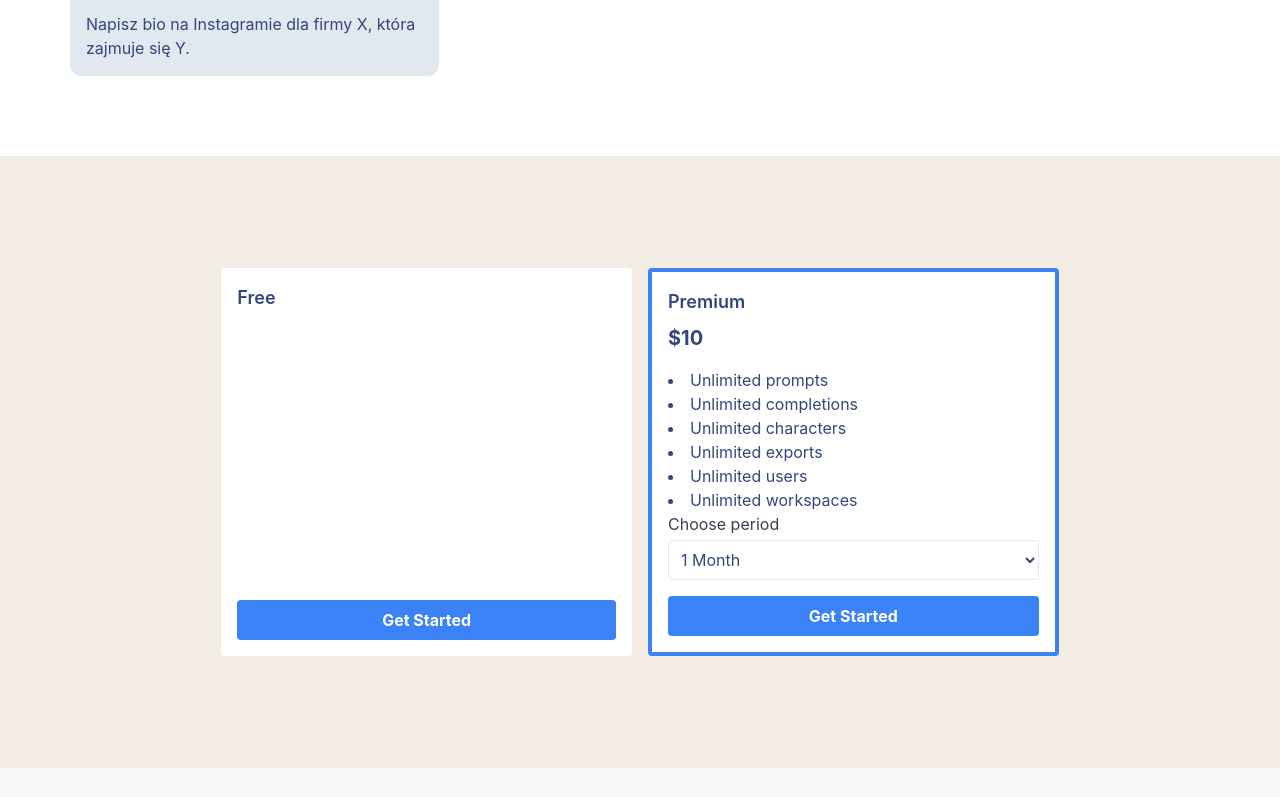
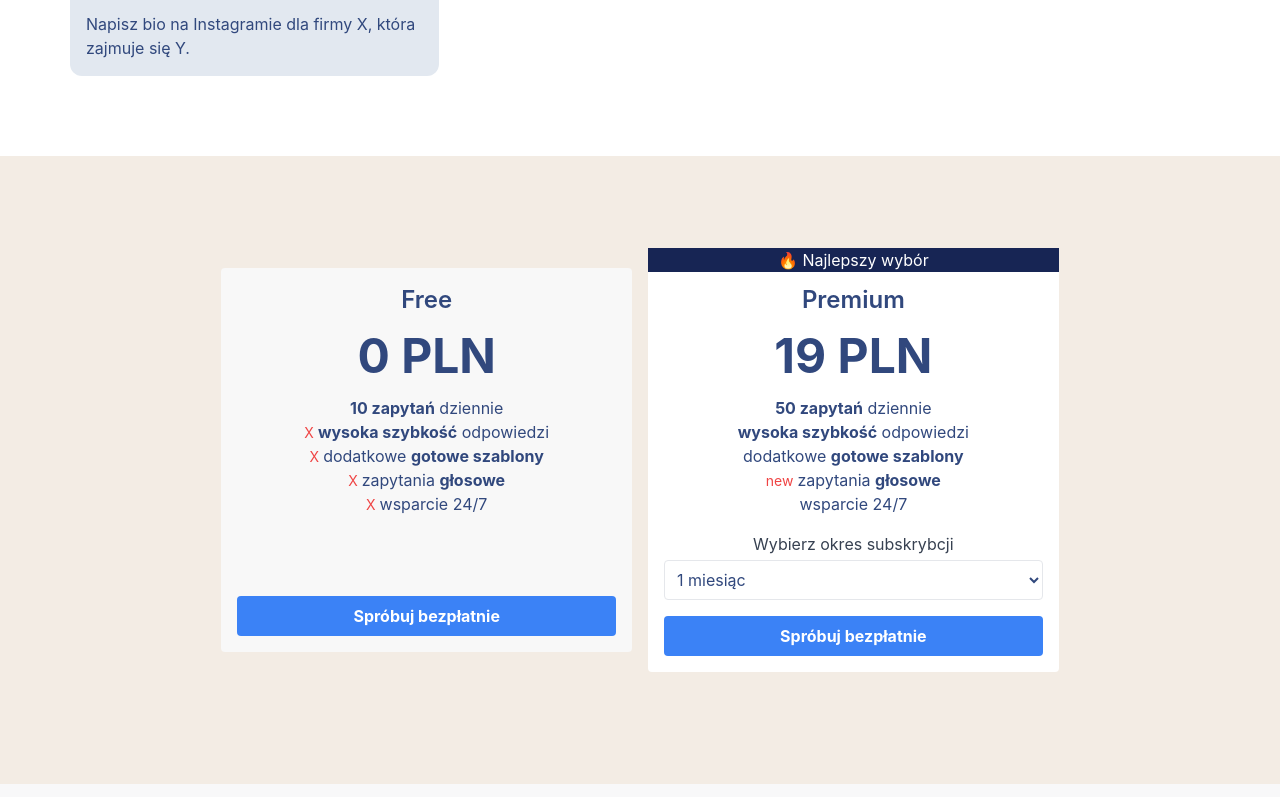
Before and after one commit to shakhorinAlex/gpt-bot-pl, a React (Vite) app: page / in a window 1280 px wide. Shown: the part 2000-2797 px from the top of the page. Built offline with nearby package versions, Linux system fonts and the light colour scheme.

Commit message:
pricing-finished

```diff
--- a/src/components/Nav.jsx
+++ b/src/components/Nav.jsx
@@ -4,13 +4,13 @@ import Button from "./Button";
 
 const Nav = () => {
   return (
-    <nav className="flex flex-col md:flex-row items-center justify-between px-4 py-5 shadow-md">
+    <nav className="flex flex-col md:flex-row items-center justify-between py-5 shadow-md">
       <div className="container flex items-center justify-between">
         <div className="">
           <div className="flex items-center">
             <a
               href="/"
-              className="font-semibold text-gray-800 text-xl tracking-tight ml-2"
+              className="font-semibold text-gray-800 text-xl tracking-tight"
             >
               GPT Bot Polska
             </a>
--- a/src/components/PricingComponent.jsx
+++ b/src/components/PricingComponent.jsx
@@ -4,47 +4,75 @@ function PricingComponent() {
   const [period, setPeriod] = useState("month");
 
   const pricing = {
-    month: "$10",
-    "2-month": "$18",
-    "3-month": "$25",
+    month: "19 PLN",
+    "2-month": "35 PLN",
+    "3-month": "50 PLN",
   };
 
   return (
     <section className="section">
-      <div className="flex flex-col md:flex-row justify-center p-6 w-full ">
-        <div className="flex flex-col bg-white  rounded p-4 m-2 lg:w-1/3 bg-gray-100">
-          <h2 className="text-lg font-semibold mb-2">Free</h2>
+      <div className="flex flex-col md:flex-row justify-center p-6 w-full text-center">
+        <div className="flex flex-col rounded p-4 m-2 lg:w-1/3 bg-[#f8f8f8] h-96 justify-between">
+          <h2 className="text-2xl font-semibold mb-4">Free</h2>
+          <p className="text-5xl font-bold mb-4">0 PLN</p>
+          <ul className=" list-inside mb-4 self-center justify-center">
+            <li>
+              <span className="font-bold">10 zapytań</span> dziennie
+            </li>
+            <li className="before:content-['X'] before:mr-1 before:text-red-500 before:text-sm">
+              <span className="font-bold">wysoka szybkość</span> odpowiedzi
+            </li>
+            <li className="before:content-['X'] before:mr-1 before:text-red-500 before:text-sm">
+              dodatkowe <span className="font-bold">gotowe szablony</span>
+            </li>
+            <li className="before:content-['X'] before:mr-1 before:text-red-500 before:text-sm">
+              zapytania <span className="font-bold">głosowe</span>
+            </li>
+            <li className="before:content-['X'] before:mr-1 before:text-red-500 before:text-sm">
+              wsparcie 24/7
+            </li>
+          </ul>
           <button className="mt-auto bg-blue-500 hover:bg-blue-700 text-white font-bold py-2 px-4 rounded">
-            Get Started
+            Spróbuj bezpłatnie
           </button>
         </div>
-        <div className="flex flex-col bg-white border-4 border-blue-500 rounded p-4 m-2 lg:w-1/3">
-          <h2 className="text-lg font-semibold mb-2">Premium</h2>
-          <p className="text-xl font-bold mb-4">{pricing[period]}</p>
-          <ul className="list-disc list-inside">
-            <li>Unlimited prompts</li>
-            <li>Unlimited completions</li>
-            <li>Unlimited characters</li>
-            <li>Unlimited exports</li>
-            <li>Unlimited users</li>
-            <li>Unlimited workspaces</li>
+        <div className="flex flex-col bg-white rounded p-4 m-2 lg:w-1/3 relative">
+          <p className="absolute top-[-1.25rem] left-0 w-full bg-blue-950 text-white ">
+            🔥 Najlepszy wybór
+          </p>
+          <h2 className="text-2xl font-semibold mb-4">Premium</h2>
+          <p className="text-5xl font-bold mb-4">{pricing[period]}</p>
+          <ul className=" list-inside mb-4">
+            <li>
+              <span className="font-bold">50 zapytań</span> dziennie
+            </li>
+            <li>
+              <span className="font-bold">wysoka szybkość</span> odpowiedzi
+            </li>
+            <li>
+              dodatkowe <span className="font-bold">gotowe szablony</span>
+            </li>
+            <li className="before:content-['new'] before:mr-1 before:text-red-500 before:text-sm">
+              zapytania <span className="font-bold">głosowe</span>
+            </li>
+            <li>wsparcie 24/7</li>
           </ul>
           <div className="mb-4">
             <label className="block">
-              <span className="text-gray-700">Choose period</span>
+              <span className="text-gray-700">Wybierz okres subskrybcji</span>
               <select
                 className="form-select mt-1 block w-full bg-white border border-gray-200 rounded p-2"
                 value={period}
                 onChange={(e) => setPeriod(e.target.value)}
               >
-                <option value="month">1 Month</option>
-                <option value="2-month">2 Months</option>
-                <option value="3-month">3 Months</option>
+                <option value="month">1 miesiąc</option>
+                <option value="2-month">2 miesiące</option>
+                <option value="3-month">3 miesiące</option>
               </select>
             </label>
           </div>
           <button className="mt-auto bg-blue-500 hover:bg-blue-700 text-white font-bold py-2 px-4 rounded">
-            Get Started
+            Spróbuj bezpłatnie
           </button>
         </div>
       </div>
```
